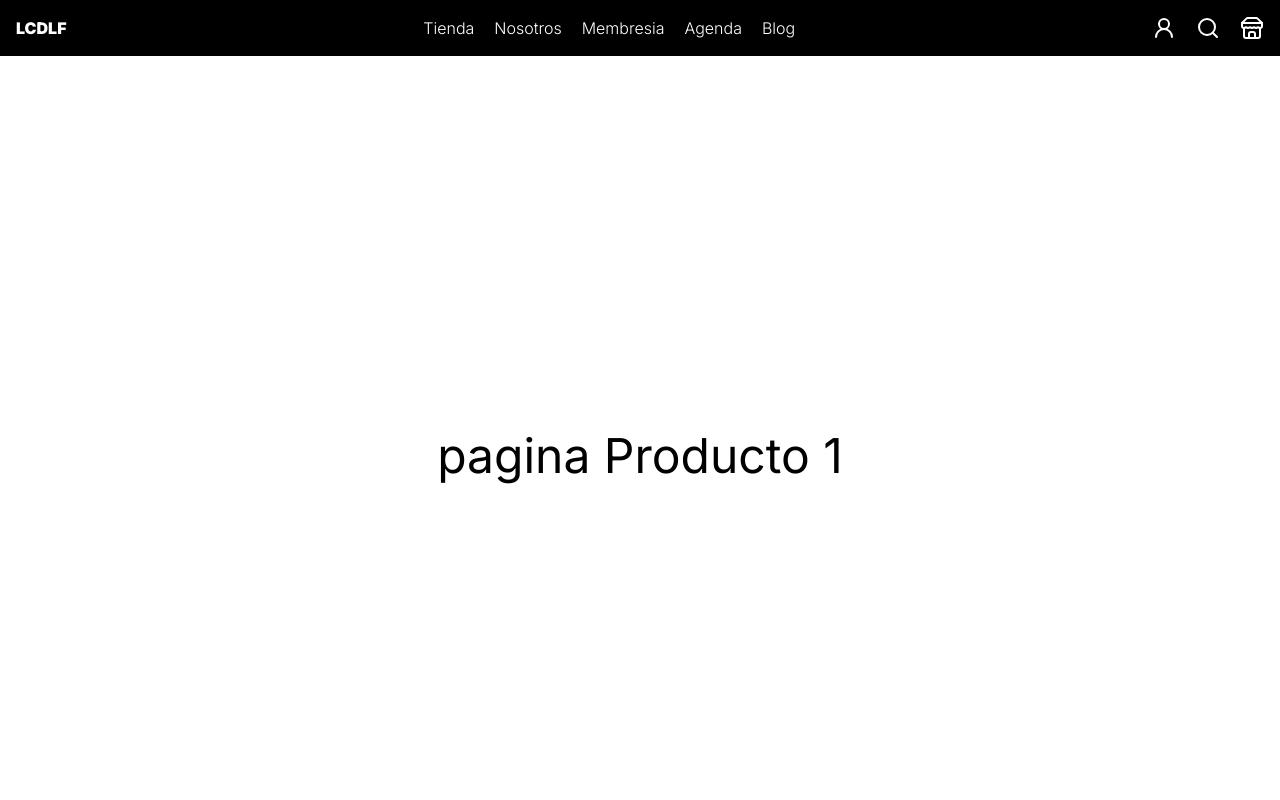
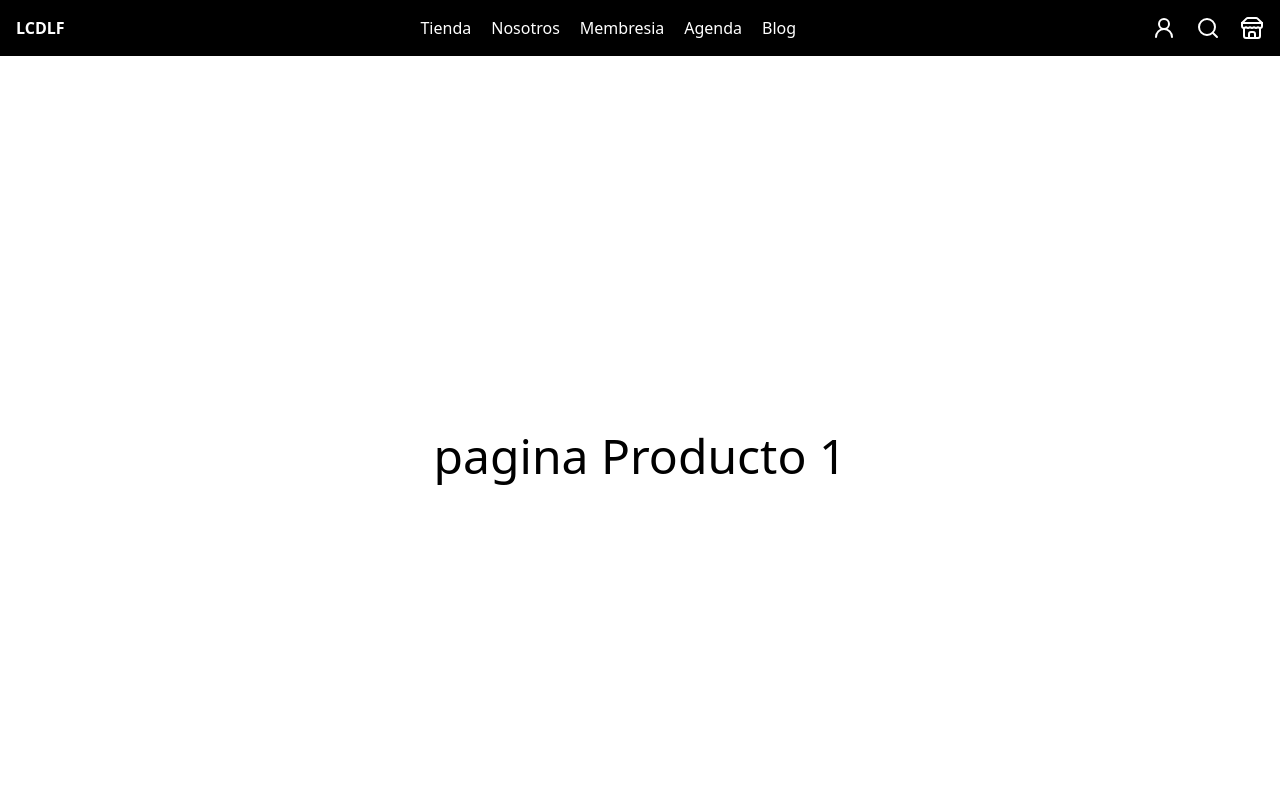
Before and after one commit to DiegoGraffi/La-casa-de-los-franceses, a Next.js app: page /producto/1 in a window 1280 px wide. Shown: the top 800 px of the page. Built offline with nearby package versions, Linux system fonts and the light colour scheme.

Commit message:
add vangeda font

```diff
--- a/src/app/homeSections/Categoria.tsx
+++ b/src/app/homeSections/Categoria.tsx
@@ -1,6 +1,6 @@
 export default function Categoria() {
   return (
-    <div className="min-h-screen container mx-auto flex justify-center items-center">
+    <div className="min-h-screen container mx-auto flex justify-center items-center flex-col">
       <p>Categoria Section</p>
     </div>
   );
--- a/src/app/layout.tsx
+++ b/src/app/layout.tsx
@@ -1,10 +1,22 @@
 import type { Metadata } from "next";
-import { Inter } from "next/font/google";
 import "./globals.css";
 import Navbar from "@/components/Navbar";
 import Footer from "@/components/Footer";
+import localFont from "next/font/local";
 
-const inter = Inter({ subsets: ["latin"] });
+const vangeda = localFont({
+  src: [
+    {
+      path: "../../public/fonts/Vangeda-Regular.ttf",
+      style: "normal",
+    },
+    {
+      path: "../../public/fonts/Vangeda-Italic.ttf",
+      style: "italic",
+    },
+  ],
+  variable: "--font-vangeda",
+});
 
 export const metadata: Metadata = {
   title: "Create Next App",
@@ -18,7 +30,7 @@ export default function RootLayout({
 }>) {
   return (
     <html lang="en">
-      <body className={inter.className}>
+      <body className={`${vangeda.variable}`}>
         <Navbar />
         {children}
         <Footer />
--- a/tailwind.config.ts
+++ b/tailwind.config.ts
@@ -13,6 +13,9 @@ const config: Config = {
         "gradient-conic":
           "conic-gradient(from 180deg at 50% 50%, var(--tw-gradient-stops))",
       },
+      fontFamily: {
+        vangeda: ["var(--font-vangeda)"],
+      },
     },
   },
   plugins: [],
```
Also changed, not shown: public/fonts/Vangeda-Italic.ttf (added), public/fonts/Vangeda-Regular.ttf (added).
